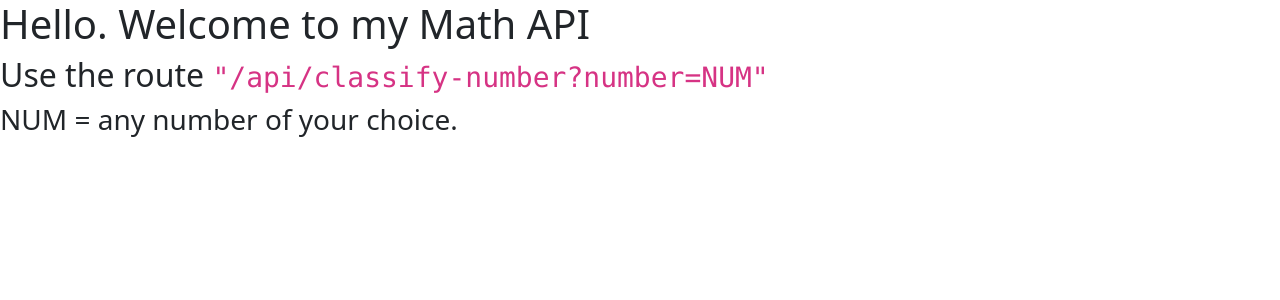
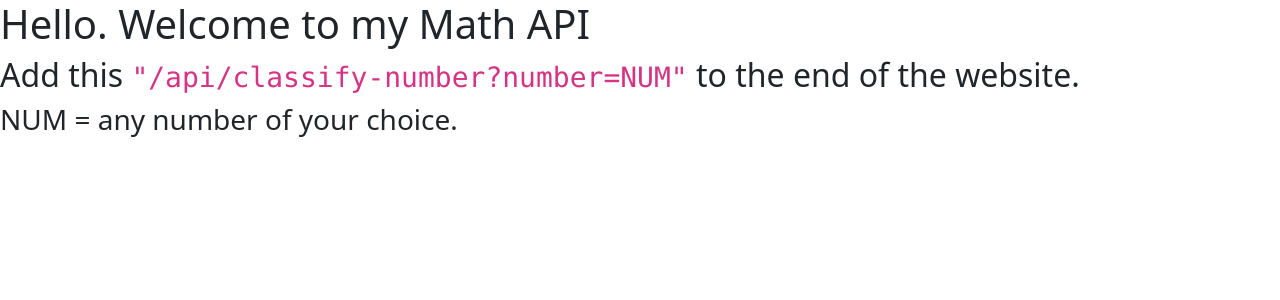
Before and after one commit to 01kazu/num-api, a Flask app: page / in a window 1280 px wide. Shown: the top 300 px of the page. Run offline with Flask 3, Linux system fonts and the light colour scheme; parts of the project's set-up code (start-up, migrations or seed data) failed here and were passed over.

Commit message:
updated home page

```diff
--- a/templates/home.html
+++ b/templates/home.html
@@ -2,7 +2,7 @@
 <html lang="en">
 <head>
   <meta charset="UTF-8" />
-  <title>Hello, world!</title>
+  <title>Num API</title>
   <meta name="viewport" content="width=device-width,initial-scale=1" />
   <meta name="description" content="" />
   <link href="https://cdn.jsdelivr.net/npm/bootstrap@5.3.3/dist/css/bootstrap.min.css" rel="stylesheet" crossorigin="anonymous">
@@ -10,7 +10,7 @@
 </head>
 <body>
   <h1>Hello. Welcome to my Math API</h1>
-  <h2>Use the route <code>"/api/classify-number?number=NUM"</code></h2>
+  <h2>Add this <code>"/api/classify-number?number=NUM"</code> to the end of the website.</h2>
   <h3>NUM = any number of your choice.</h3>
 </body>
 </html>
```
